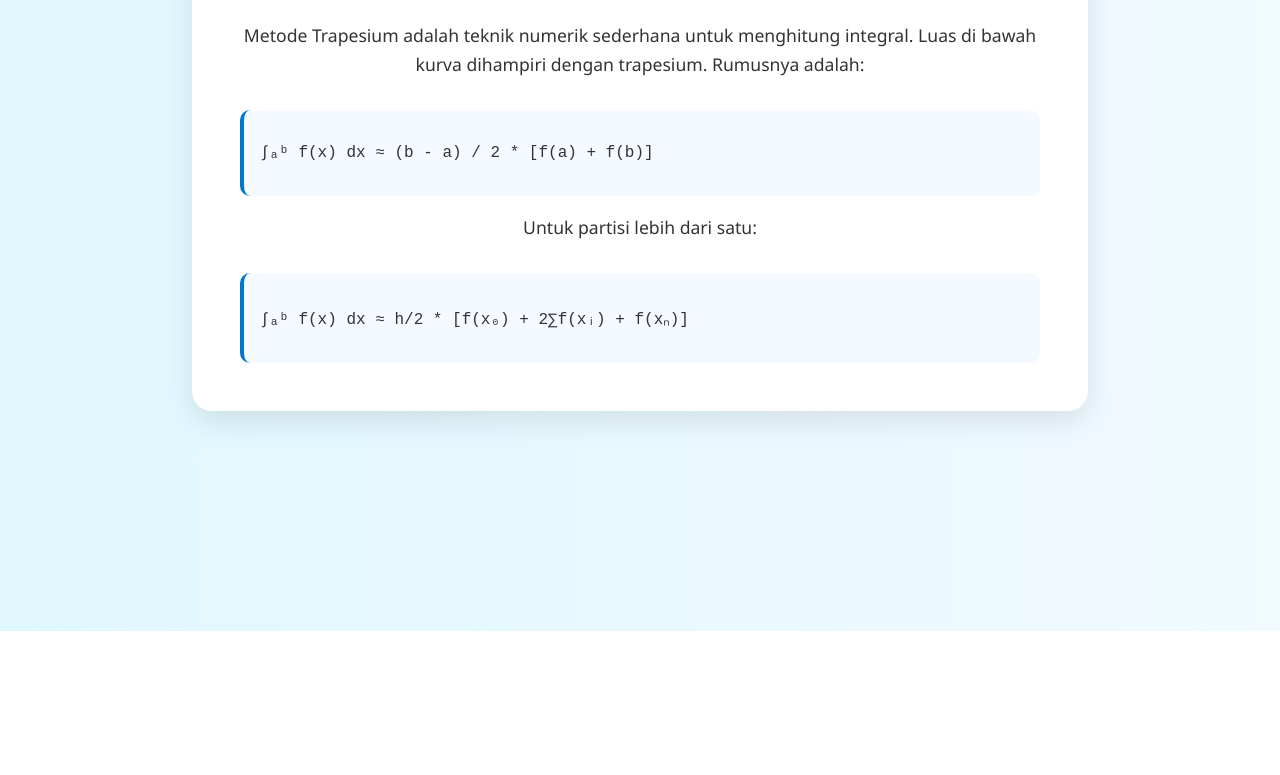
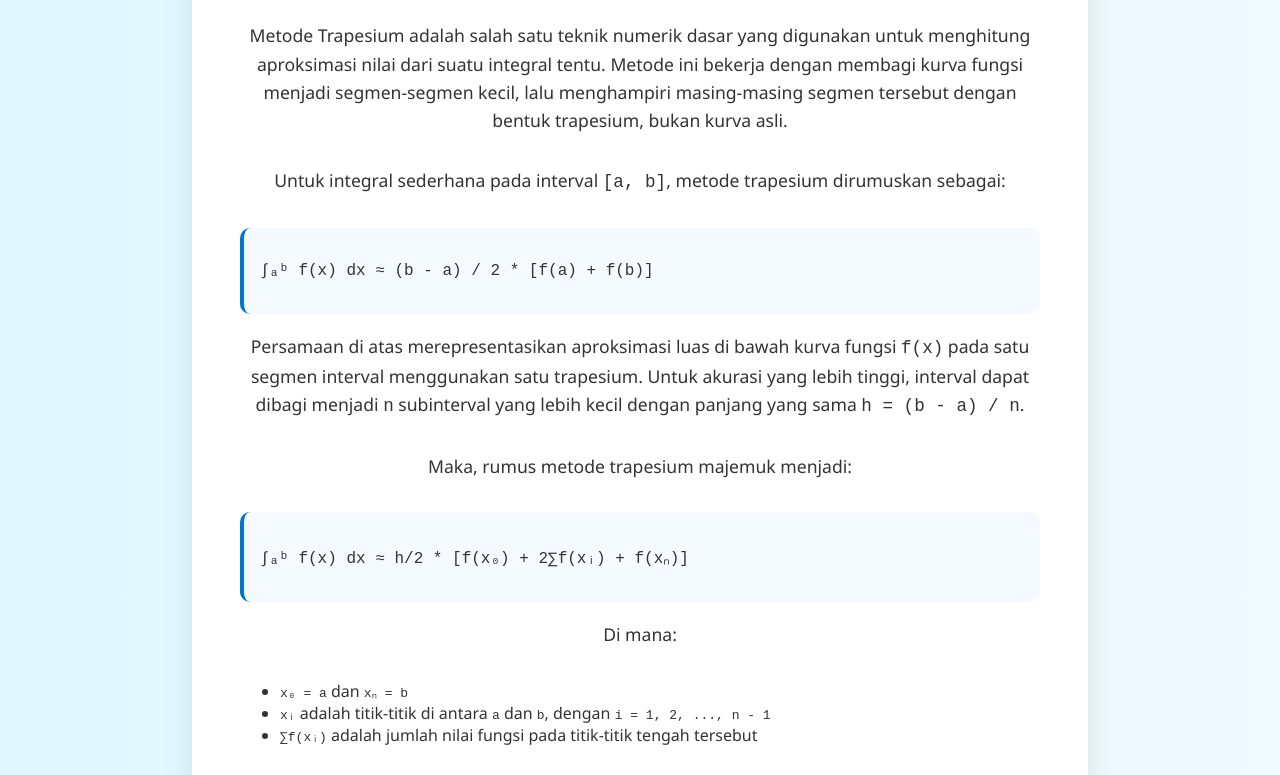
Before and after one commit to desabaru564/fisskom.github.io, a plain HTML site: page penjelasan/trapesium.html in a window 1280 px wide. Shown: the part 169-944 px from the top of the page. Before the commit the page ends 800 px from the top, so only its background shows below. Drawn offline with Linux system fonts and the light colour scheme.

Commit message:
Update trapesium.html

```diff
--- a/penjelasan/trapesium.html
+++ b/penjelasan/trapesium.html
@@ -16,18 +16,34 @@
   <main>
     <h1>Metode Trapesium</h1>
     <p>
-      Metode Trapesium adalah teknik numerik sederhana untuk menghitung integral.
-      Luas di bawah kurva dihampiri dengan trapesium. Rumusnya adalah:
+      Metode Trapesium adalah salah satu teknik numerik dasar yang digunakan untuk menghitung aproksimasi nilai dari suatu integral tentu. Metode ini bekerja dengan membagi kurva fungsi menjadi segmen-segmen kecil, lalu menghampiri masing-masing segmen tersebut dengan bentuk trapesium, bukan kurva asli.
+    </p>
+    <p>
+      Untuk integral sederhana pada interval <code>[a, b]</code>, metode trapesium dirumuskan sebagai:
     </p>
     <pre><code>
 ∫ₐᵇ f(x) dx ≈ (b - a) / 2 * [f(a) + f(b)]
     </code></pre>
     <p>
-      Untuk partisi lebih dari satu:
+      Persamaan di atas merepresentasikan aproksimasi luas di bawah kurva fungsi <code>f(x)</code> pada satu segmen interval menggunakan satu trapesium. Untuk akurasi yang lebih tinggi, interval dapat dibagi menjadi <code>n</code> subinterval yang lebih kecil dengan panjang yang sama <code>h = (b - a) / n</code>.
+    </p>
+    <p>
+      Maka, rumus metode trapesium majemuk menjadi:
     </p>
     <pre><code>
 ∫ₐᵇ f(x) dx ≈ h/2 * [f(x₀) + 2∑f(xᵢ) + f(xₙ)]
     </code></pre>
+    <p>
+      Di mana:
+      <ul>
+        <li><code>x₀ = a</code> dan <code>xₙ = b</code></li>
+        <li><code>xᵢ</code> adalah titik-titik di antara <code>a</code> dan <code>b</code>, dengan <code>i = 1, 2, ..., n - 1</code></li>
+        <li><code>∑f(xᵢ)</code> adalah jumlah nilai fungsi pada titik-titik tengah tersebut</li>
+      </ul>
+    </p>
+    <p>
+      Metode ini cukup akurat untuk fungsi-fungsi yang kontinu dan mulus. Namun, untuk fungsi yang sangat berubah-ubah atau memiliki turunan tinggi, metode ini mungkin menghasilkan galat yang signifikan dan perlu dipadukan dengan metode lain seperti Simpson 1/3 atau 3/8 untuk akurasi lebih baik.
+    </p>
   </main>
 </body>
 </html>
```
